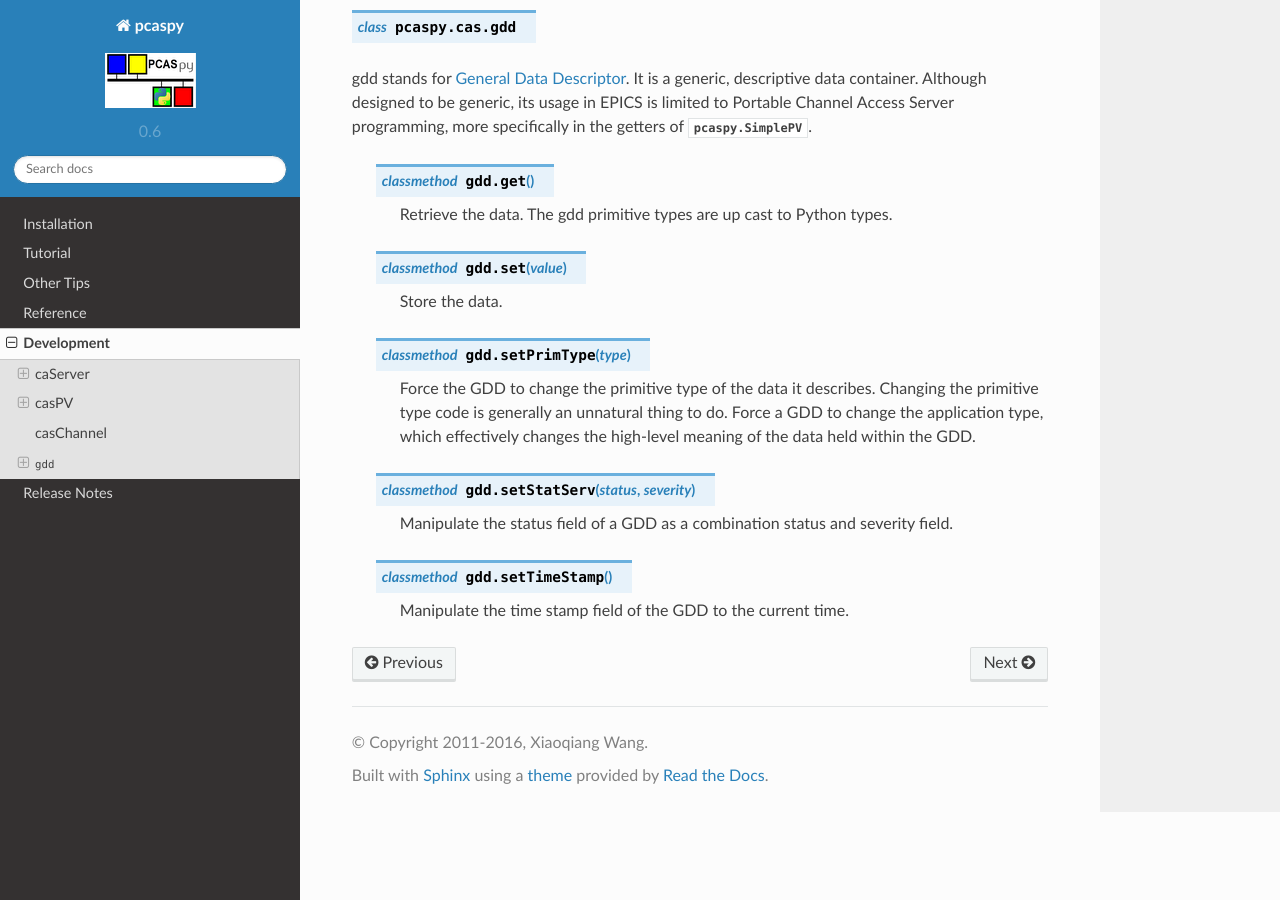
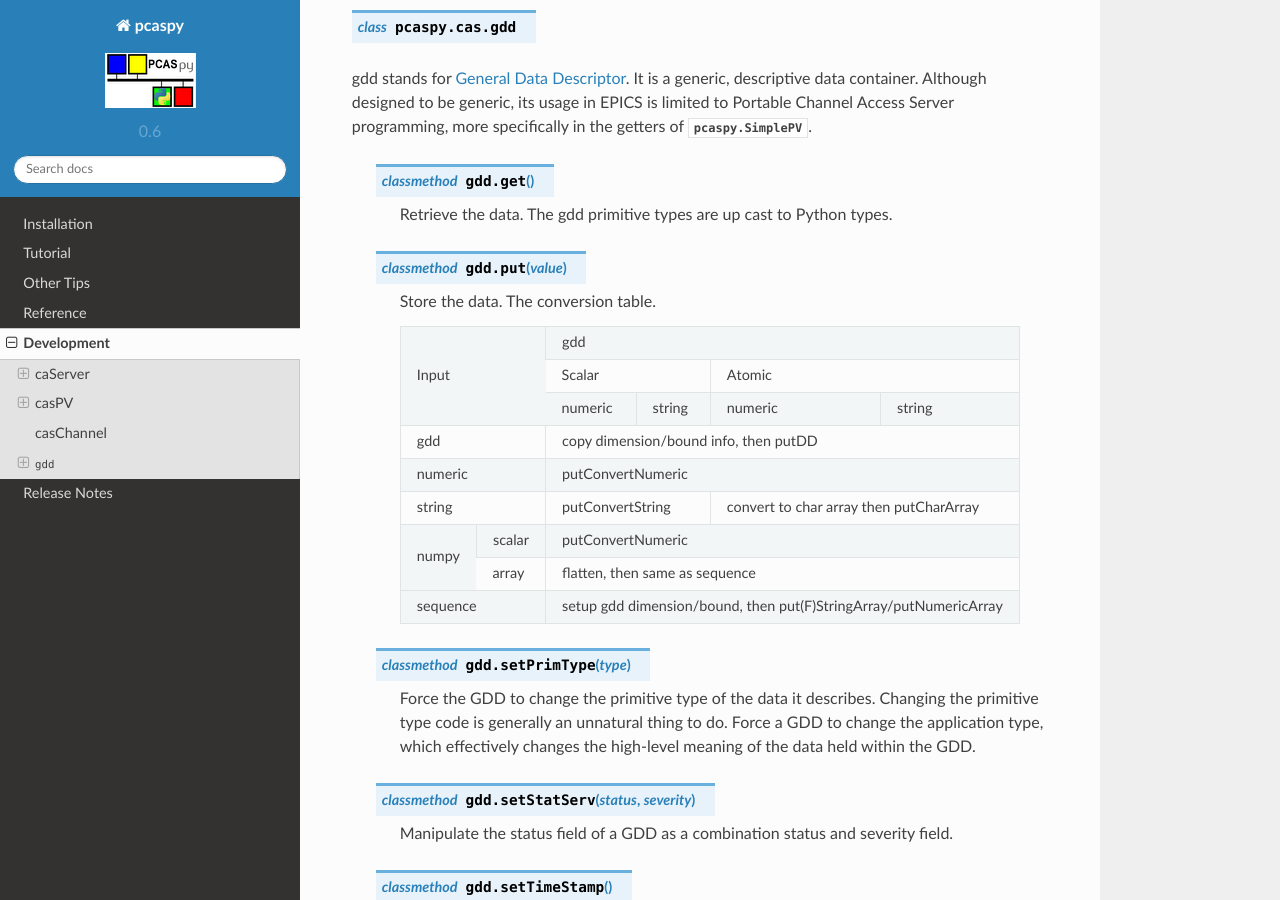
Before and after one commit to paulscherrerinstitute/pcaspy, a Sphinx documentation site: the page built from docs/source/development.rst, in a window 1280 px wide and 900 px high, scrolled down 3466 px. Built offline with Sphinx 7.4.7 and the Read the Docs theme 2.0.0, drawn with Linux system fonts in a browser that asks for light colours.

Commit message:
document the data type conversion in gdd.put method

```diff
--- a/docs/source/development.rst
+++ b/docs/source/development.rst
@@ -166,9 +166,31 @@ Portable Channel Access Server programming, more specifically in the getters of
 
         Retrieve the data. The gdd primitive types are up cast to Python types.
 
-    .. classmethod:: gdd.set(value)
+    .. classmethod:: gdd.put(value)
 
-        Store the data.
+        Store the data. The conversion table.
+
+        +--------------+------------------------------------------+
+        |              |               gdd                        |
+        |              +-------------------+----------------------+
+        |              |      Scalar       |      Atomic          |
+        |   Input      +---------+---------+----------+-----------+
+        |              | numeric | string  | numeric  | string    |
+        +--------------+---------+---------+----------+-----------+
+        | gdd          | copy dimension/bound info, then putDD    |
+        +--------------+------------------------------------------+
+        | numeric      |          putConvertNumeric               |
+        +--------------+-------------------+----------------------+
+        | string       | putConvertString  | convert to char array|
+        |              |                   | then putCharArray    |
+        +------+-------+-------------------+----------------------+
+        | numpy| scalar|          putConvertNumeric               |
+        |      +-------+------------------------------------------+
+        |      | array | flatten, then same as sequence           |
+        +------+-------+------------------------------------------+
+        | sequence     |  setup gdd dimension/bound, then         |
+        |              |  put(F)StringArray/putNumericArray       |
+        +--------------+------------------------------------------+
 
     .. classmethod:: gdd.setPrimType(type)
 
```
